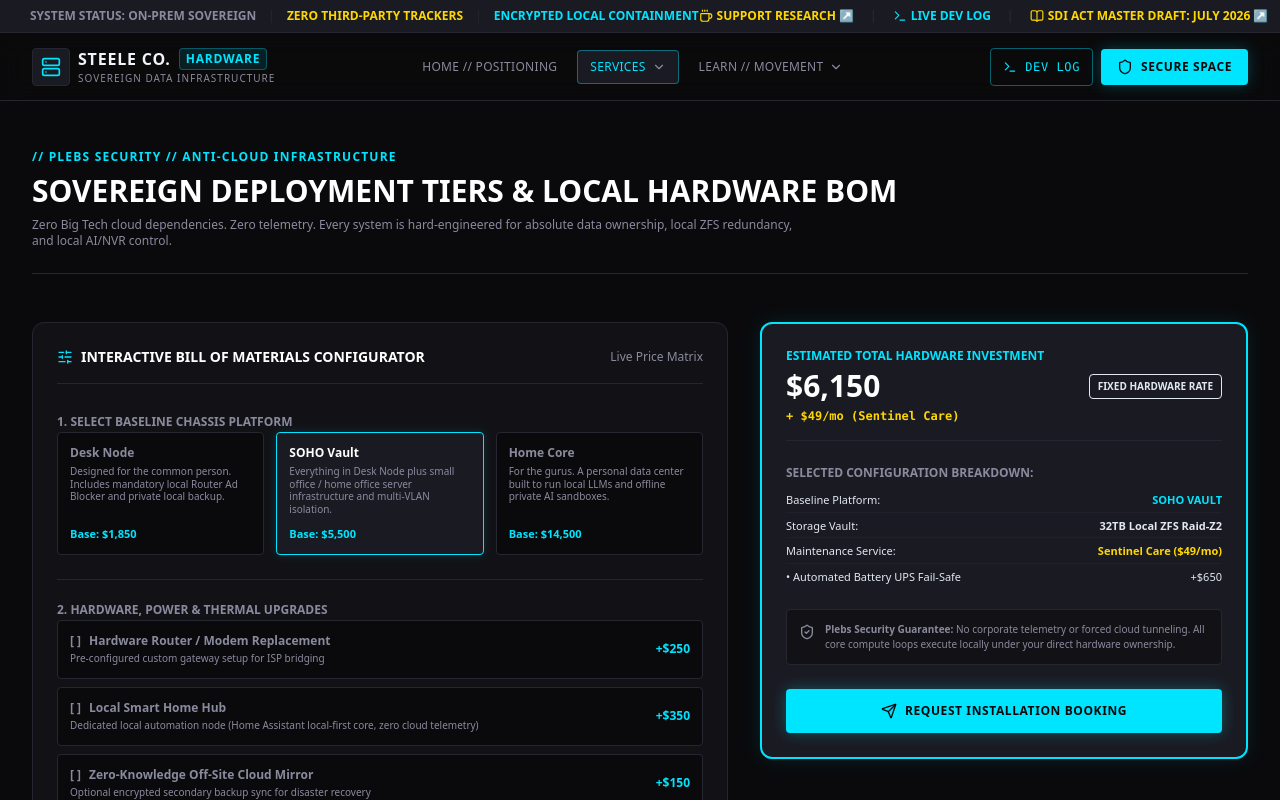
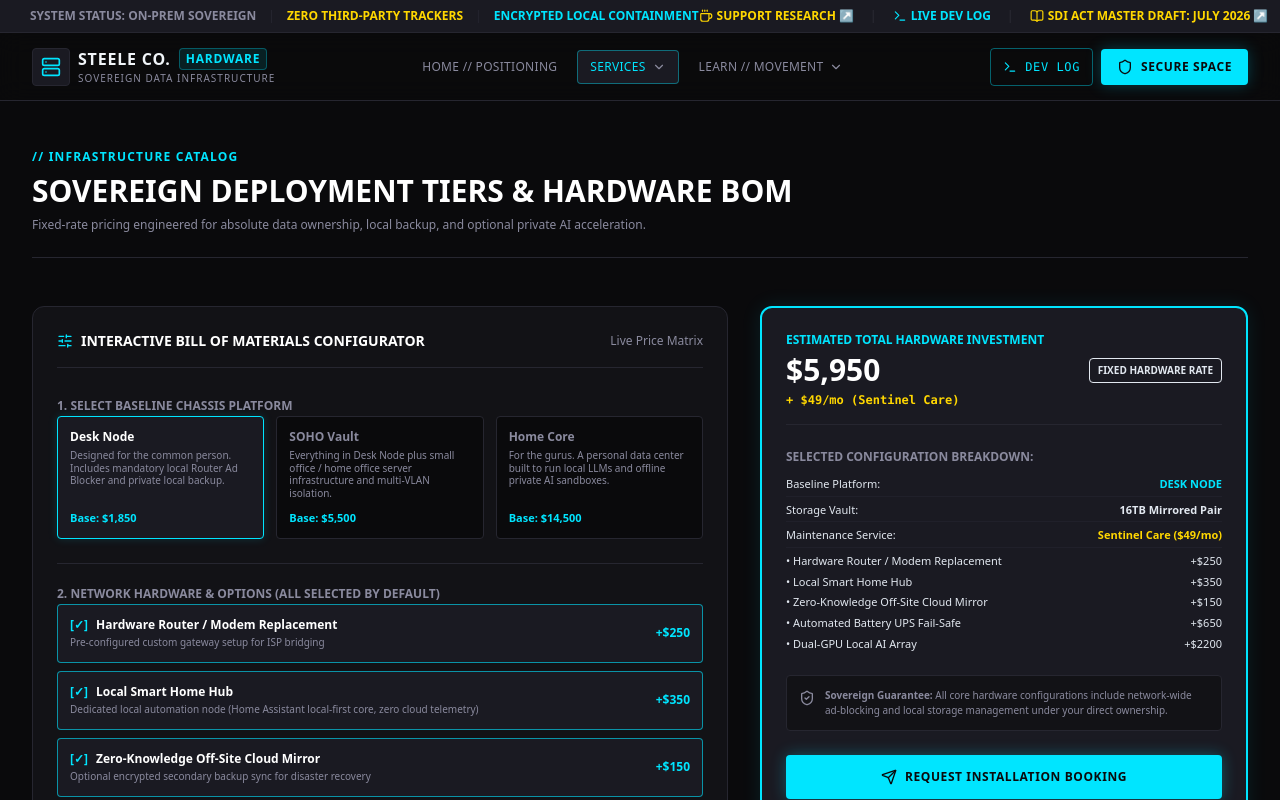
Before and after one commit to DeviousWings/steele-co-website, a React (Vite) app: page / in a window 1280 px wide. Both pictures are taken after a click on the button "VIEW FLAT-RATE SOVEREIGN TIERS". Shown: the top 800 px of the page. Built offline with nearby package versions, Linux system fonts and the light colour scheme.

Commit message:
Refactor SovereignTiers component and update descriptions

```diff
--- a/src/pages/SovereignTiers.jsx
+++ b/src/pages/SovereignTiers.jsx
@@ -1,22 +1,22 @@
 import { useMemo, useState } from 'react'
-import { Send, SlidersHorizontal, ShieldCheck, Wrench, Lock } from 'lucide-react'
+import { Send, SlidersHorizontal, ShieldCheck, Wrench } from 'lucide-react'
 import { TIERS, UPGRADES, STORAGE_OPTIONS } from '../data/tiersData'
 
 const MAINTENANCE_OPTIONS = [
-  { id: 'none', label: 'Self-Managed (No Plan)', monthly: 0, desc: 'Full root access. You retain total sovereignty over updates & local backups.' },
-  { id: 'sentinel', label: 'Sentinel Care', monthly: 49, desc: '24/7 read-only thermal checks & client-gated secure patch tunnels.' },
-  { id: 'enterprise', label: 'Enterprise Care', monthly: 149, desc: 'Priority drive swap, cluster health tracking, and custom local AI tuning.' },
+  { id: 'none', label: 'Self-Managed (No Plan)', monthly: 0, desc: 'Full root access. You handle updates & local backups.' },
+  { id: 'sentinel', label: 'Sentinel Care', monthly: 49, desc: '24/7 read-only thermals & client-gated patch tunnels.' },
+  { id: 'enterprise', label: 'Enterprise Care', monthly: 149, desc: 'Priority drive swap, cluster care & local AI tuning.' },
 ]
 
 export default function SovereignTiers({ onRequestQuote }) {
   const [build, setBuild] = useState({
-    tier: 'tier2',
+    tier: 'tier1',
+    routerModem: true,
+    smartHomeHub: true,
+    cloudBackupOpt: true,
     upsUpgrade: true,
-    dualGpu: false,
-    liquidCooling: false,
-    acousticPanels: true,
-    tenGbSwitch: true,
-    storageCapacity: '32TB',
+    dualGpu: true,
+    storageCapacity: '16TB', // 3rd option selected by default
     maintenancePlan: 'sentinel',
   })
 
@@ -35,10 +35,10 @@ export default function SovereignTiers({ onRequestQuote }) {
   return (
     <div className="max-w-7xl mx-auto px-4 lg:px-8 py-8 lg:py-12 space-y-12">
       <div className="border-b border-hairline pb-6 space-y-2">
-        <div className="text-xs text-cyan font-bold uppercase tracking-widest">// PLEBS SECURITY // ANTI-CLOUD INFRASTRUCTURE</div>
-        <h1 className="text-3xl font-black uppercase text-white">Sovereign Deployment Tiers & Local Hardware BOM</h1>
+        <div className="text-xs text-cyan font-bold uppercase tracking-widest">// INFRASTRUCTURE CATALOG</div>
+        <h1 className="text-3xl font-black uppercase text-white">Sovereign Deployment Tiers & Hardware BOM</h1>
         <p className="text-xs text-muted max-w-3xl">
-          Zero Big Tech cloud dependencies. Zero telemetry. Every system is hard-engineered for absolute data ownership, local ZFS redundancy, and local AI/NVR control.
+          Fixed-rate pricing engineered for absolute data ownership, local backup, and optional private AI acceleration.
         </p>
       </div>
 
@@ -78,9 +78,9 @@ export default function SovereignTiers({ onRequestQuote }) {
             </div>
           </div>
 
-          {/* Step 2: Thermal, Power & Compute Upgrades */}
+          {/* Step 2: Non-Negotiables & Upgrades */}
           <div className="space-y-3 border-t border-hairline pt-4">
-            <label className="text-xs font-bold text-muted uppercase">2. Hardware, Power & Thermal Upgrades</label>
+            <label className="text-xs font-bold text-muted uppercase">2. Network Hardware & Options (All Selected by Default)</label>
             <div className="space-y-2">
               {UPGRADES.map((item) => (
                 <div
@@ -107,8 +107,8 @@ export default function SovereignTiers({ onRequestQuote }) {
 
           {/* Step 3: Local Encrypted Storage Capacity */}
           <div className="space-y-2 border-t border-hairline pt-4">
-            <label className="text-xs font-bold text-muted uppercase">3. Local Encrypted Storage Capacity (ZFS Array)</label>
-            <div className="grid grid-cols-4 gap-2 text-xs">
+            <label className="text-xs font-bold text-muted uppercase">3. Local Encrypted Storage Capacity (Mirrored Pairs)</label>
+            <div className="grid grid-cols-3 gap-2 text-xs">
               {STORAGE_OPTIONS.map((s) => (
                 <button
                   key={s.size}
@@ -121,7 +121,7 @@ export default function SovereignTiers({ onRequestQuote }) {
                   }`}
                 >
                   <div>{s.size}</div>
-                  <div className="text-[9px] mt-0.5">{s.label}</div>
+                  <div className="text-[9px] mt-0.5">+${s.price}</div>
                 </button>
               ))}
             </div>
@@ -134,9 +134,6 @@ export default function SovereignTiers({ onRequestQuote }) {
                 <Wrench className="w-3.5 h-3.5 text-cyan" />
                 <span>4. Optional Zero-Trust Maintenance Plan</span>
               </label>
-              <span className="text-[10px] text-cyan font-mono font-bold uppercase">
-                // Air-Gap Protected
-              </span>
             </div>
 
             <div className="grid grid-cols-1 md:grid-cols-3 gap-2">
@@ -195,7 +192,7 @@ export default function SovereignTiers({ onRequestQuote }) {
                 </div>
                 <div className="flex justify-between border-b border-hairline/60 pb-1">
                   <span>Storage Vault:</span>
-                  <span className="font-bold">{build.storageCapacity} Local ZFS Raid-Z2</span>
+                  <span className="font-bold">{build.storageCapacity} Mirrored Pair</span>
                 </div>
                 <div className="flex justify-between border-b border-hairline/60 pb-1">
                   <span>Maintenance Service:</span>
@@ -215,7 +212,7 @@ export default function SovereignTiers({ onRequestQuote }) {
             <div className="p-3 bg-surface border border-hairline rounded flex items-start gap-2.5 text-[10px] text-muted">
               <ShieldCheck className="w-4 h-4 text-emerald shrink-0 mt-0.5" />
               <span>
-                <strong>Plebs Security Guarantee:</strong> No corporate telemetry or forced cloud tunneling. All core compute loops execute locally under your direct hardware ownership.
+                <strong>Sovereign Guarantee:</strong> All core hardware configurations include network-wide ad-blocking and local storage management under your direct ownership.
               </span>
             </div>
 
```
